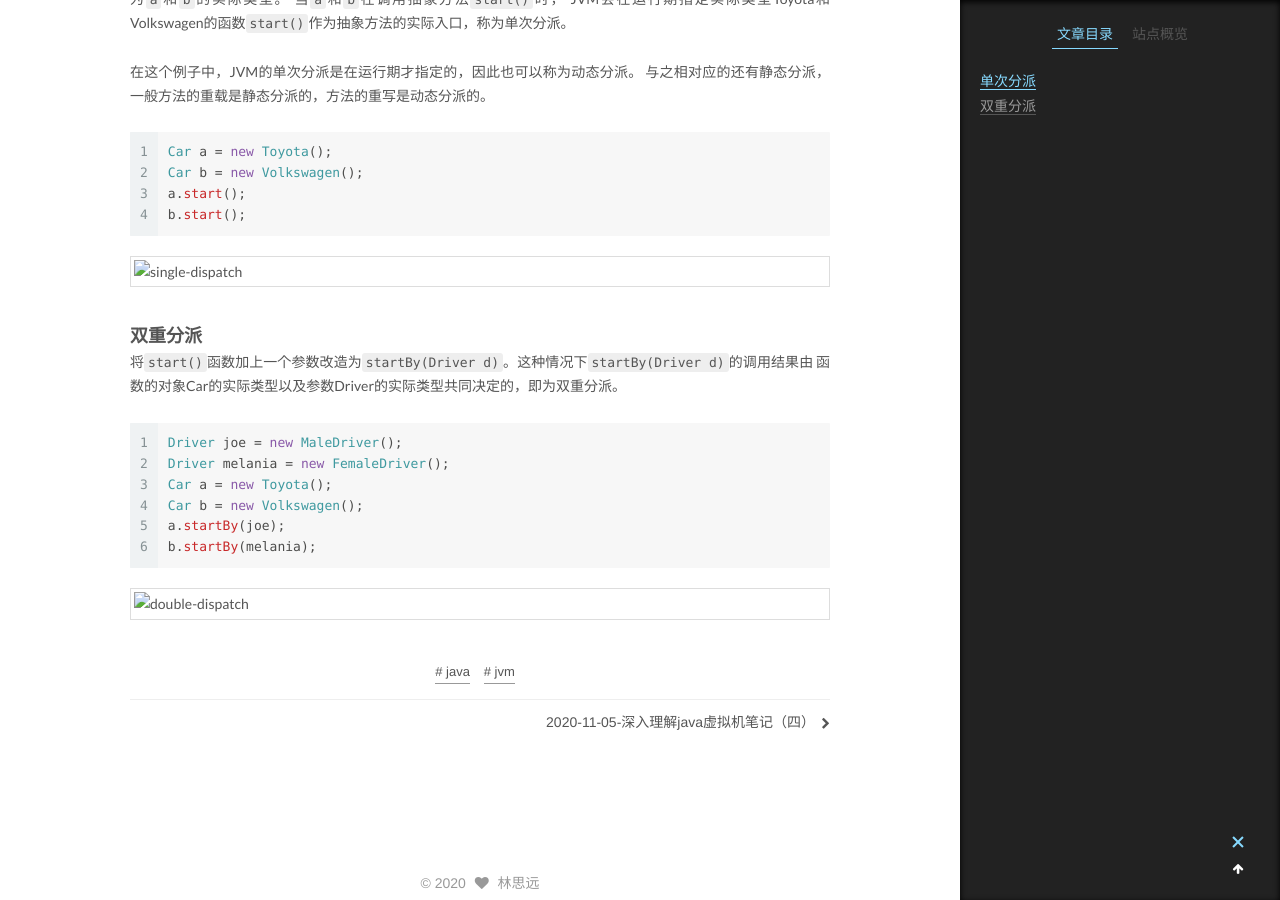
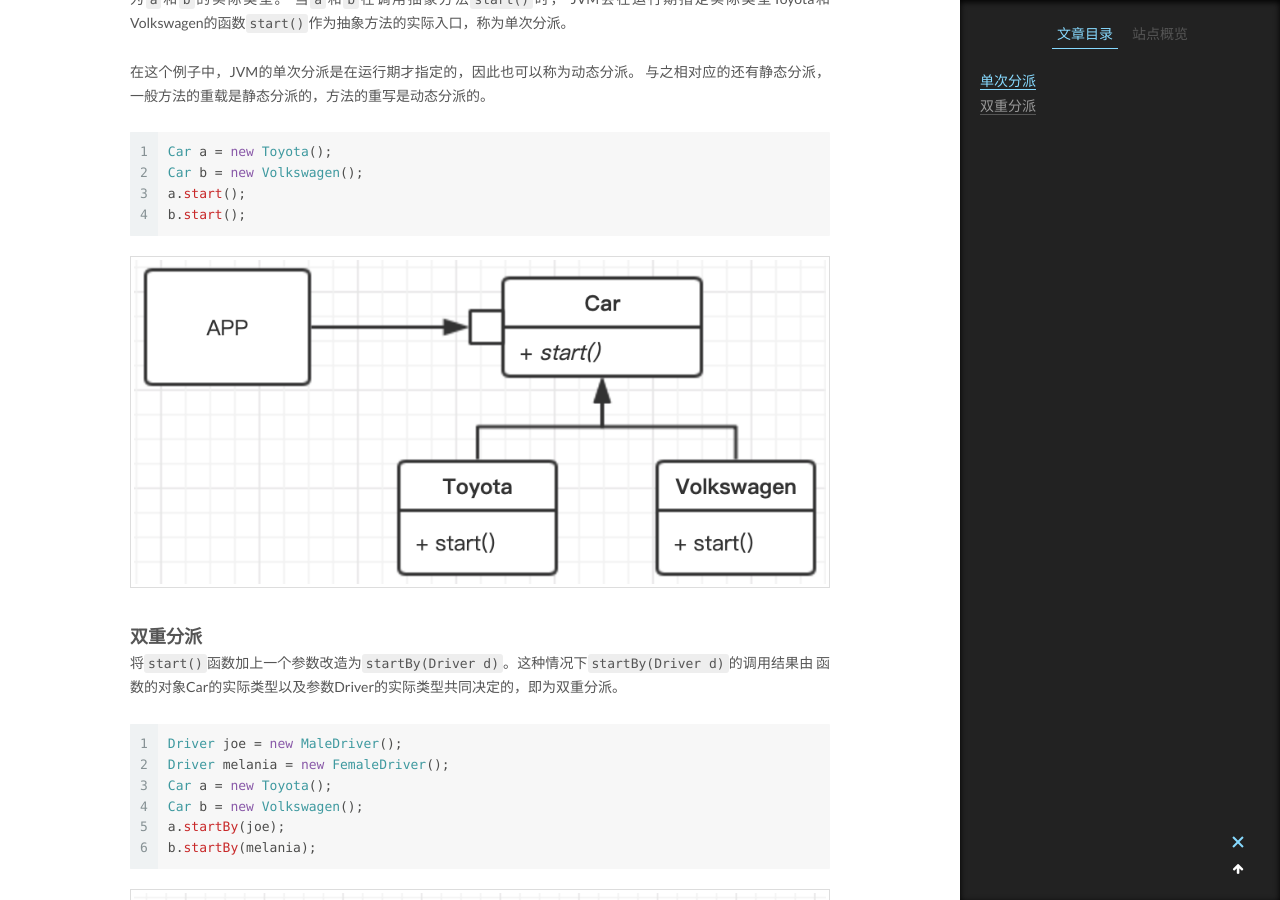
Before and after one commit to phaedo/blog, a Jekyll site: the page built from _posts/2020-11-11-Java的静态分派，动态分派和双重分派.md, in a window 1280 px wide and 900 px high, scrolled down 563 px. Built offline with Jekyll 4.4.1, drawn with Linux system fonts in a browser that asks for light colours; comment, search, counter and statistics services are not loaded.

````diff
--- a/_posts/2020-11-11-Java的静态分派，动态分派和双重分派.md
+++ b/_posts/2020-11-11-Java的静态分派，动态分派和双重分派.md
@@ -24,7 +24,7 @@ a.start();
 b.start();
 ```
 
-![single-dispatch](https://phaedo.github.io/blog/post-assets/2011-11/single-dispatch.png)
+![single-dispatch](https://phaedo.github.io/blog/post-assets/2020-11/single-dispatch.png)
 
 ### 双重分派
 
@@ -40,4 +40,4 @@ a.startBy(joe);
 b.startBy(melania);
 ```
 
-![double-dispatch](https://phaedo.github.io/blog/post-assets/2011-11/double-dispatch.png)
+![double-dispatch](https://phaedo.github.io/blog/post-assets/2020-11/double-dispatch.png)
````
